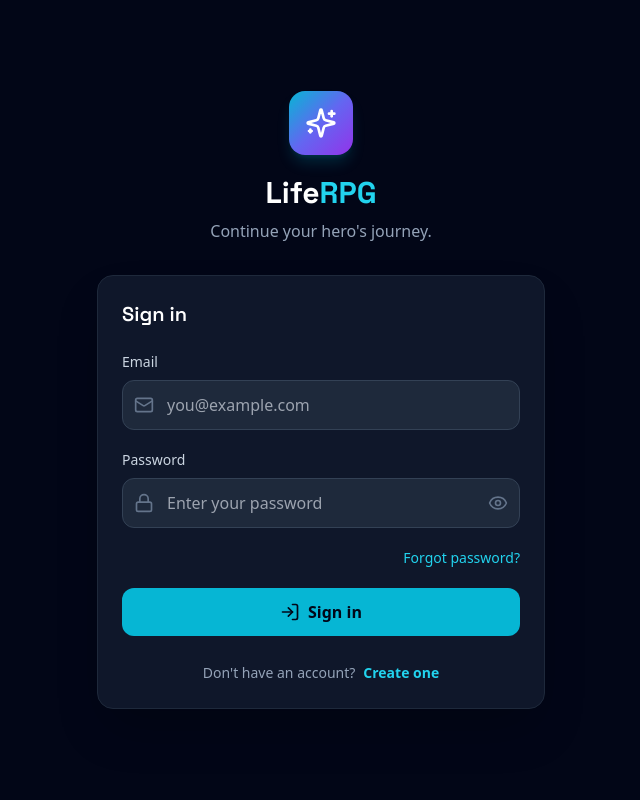
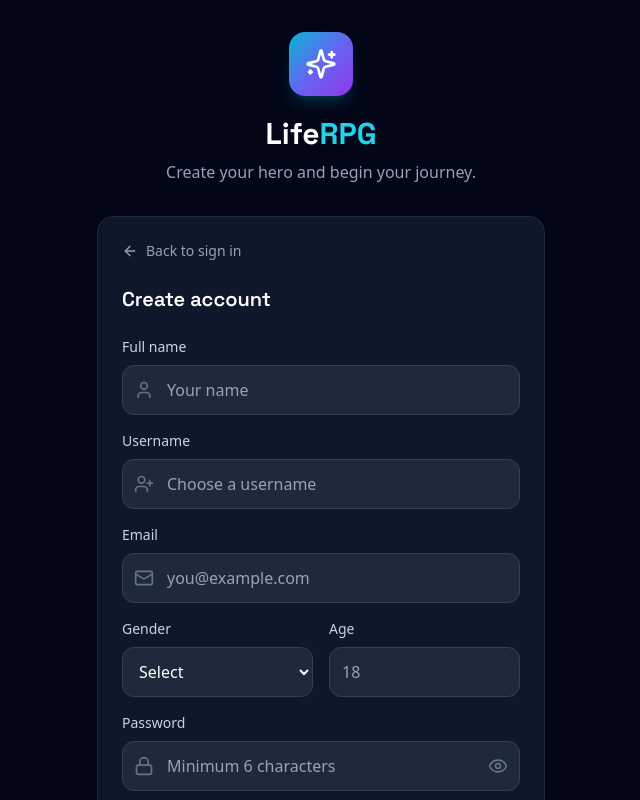
Before and after one commit to abhisek0407/LIFE_RPG, a React (Vite) app in the folder frontend/: page / in a window 1280 px wide. Both pictures are taken after typing "name@example.com", "Sample123" into the empty fields and a click on the button "Create one". Shown: the top 800 px of the page, without its empty margins (319-959 px from the left). Built offline with nearby package versions, Linux system fonts and the light colour scheme; no server answers; the HTML template or start-up script is replaced by a standard one.

Commit message:
fixing backend connection with frontend

```diff
--- a/frontend/src/components/RegisterPage.jsx
+++ b/frontend/src/components/RegisterPage.jsx
@@ -1,72 +1,99 @@
 import React, { useState } from "react";
 import {
+  User,
   Mail,
   Lock,
   Eye,
   EyeOff,
   Sparkles,
-  LogIn,
+  UserPlus,
+  ArrowLeft,
 } from "lucide-react";
 import { apiService } from "../services/apiService";
 
-export default function LoginPage({
-  onLogin,
-  onSwitchToRegister,
-  onForgotPassword,
+export default function RegisterPage({
+  onRegister,
+  onSwitchToLogin,
 }) {
+  const [name, setName] = useState("");
+  const [username, setUsername] = useState("");
   const [email, setEmail] = useState("");
+  const [gender, setGender] = useState("");
+  const [age, setAge] = useState("");
   const [password, setPassword] = useState("");
+  const [confirmPassword, setConfirmPassword] = useState("");
 
   const [showPassword, setShowPassword] = useState(false);
+  const [showConfirmPassword, setShowConfirmPassword] = useState(false);
+
   const [error, setError] = useState("");
   const [loading, setLoading] = useState(false);
 
   const handleSubmit = async (e) => {
     e.preventDefault();
-
     setError("");
 
-    if (!email.trim() || !password) {
-      setError("Email and password are required.");
+    if (
+      !name.trim() ||
+      !username.trim() ||
+      !email.trim() ||
+      !gender ||
+      !age ||
+      !password ||
+      !confirmPassword
+    ) {
+      setError("Please fill in all required fields.");
+      return;
+    }
+
+    if (Number(age) < 13 || Number(age) > 120) {
+      setError("Age must be between 13 and 120.");
+      return;
+    }
+
+    if (password.length < 6) {
+      setError("Password must be at least 6 characters.");
+      return;
+    }
+
+    if (password !== confirmPassword) {
+      setError("Passwords do not match.");
       return;
     }
 
     try {
       setLoading(true);
 
-      const result = await apiService.login(
-        email.trim(),
-        password
-      );
+      const result = await apiService.register({
+        name: name.trim(),
+        username: username.trim(),
+        email: email.trim().toLowerCase(),
+        gender,
+        age: Number(age),
+        password,
+        profilePic: null,
+      });
 
-      console.log("Login result:", result);
+      console.log("Registration result:", result);
 
-      if (!result || !result.success) {
-        setError(
-          result?.error ||
-          "Login failed. Please check your email and password."
-        );
+      if (!result?.success) {
+        setError(result?.error || "Registration failed.");
         return;
       }
 
-      onLogin(result.user);
+      onRegister(result.user);
     } catch (err) {
-      console.error("LOGIN ERROR:", err);
-
-      setError(
-        err?.message ||
-        "Unable to connect to the server."
-      );
+      console.error("REGISTRATION ERROR:", err);
+      setError(err?.message || "Unable to connect to the server.");
     } finally {
       setLoading(false);
     }
   };
 
   return (
-    <div className="min-h-screen bg-slate-950 text-white flex items-center justify-center px-4">
+    <div className="min-h-screen bg-slate-950 text-white flex items-center justify-center px-4 py-8">
       <div className="w-full max-w-md">
 
-        {/* Logo */}
         <div className="text-center mb-8">
           <div className="mx-auto w-16 h-16 rounded-2xl bg-gradient-to-br from-cyan-500 via-indigo-500 to-purple-600 flex items-center justify-center shadow-lg shadow-cyan-500/20 mb-5">
             <Sparkles className="w-8 h-8" />
@@ -77,35 +104,71 @@ export default function LoginPage({
           </h1>
 
           <p className="text-slate-400 mt-2">
-            Continue your hero's journey.
+            Create your hero and begin your journey.
           </p>
         </div>
 
-        {/* Login Card */}
         <div className="bg-slate-900 border border-slate-800 rounded-2xl p-6 shadow-2xl">
 
+          <button
+            type="button"
+            onClick={onSwitchToLogin}
+            className="flex items-center gap-2 text-slate-400 hover:text-white text-sm mb-6 transition"
+          >
+            <ArrowLeft className="w-4 h-4" />
+            Back to sign in
+          </button>
+
           <h2 className="text-xl font-semibold mb-6">
-            Sign in
+            Create account
           </h2>
 
-          {/* Error */}
           {error && (
             <div className="mb-5 px-4 py-3 rounded-xl bg-red-500/10 border border-red-500/30 text-red-300 text-sm">
               {error}
             </div>
           )}
 
-          <form onSubmit={handleSubmit} className="space-y-5">
+          <form onSubmit={handleSubmit} className="space-y-4">
 
-            {/* Email */}
+            <div>
+              <label className="block text-sm text-slate-300 mb-2">
+                Full name
+              </label>
+              <div className="relative">
+                <User className="absolute left-3 top-1/2 -translate-y-1/2 w-5 h-5 text-slate-500" />
+                <input
+                  type="text"
+                  value={name}
+                  onChange={(e) => setName(e.target.value)}
+                  placeholder="Your name"
+                  className="w-full bg-slate-800 border border-slate-700 rounded-xl py-3 pl-11 pr-4 outline-none focus:border-cyan-400 transition"
+                />
+              </div>
+            </div>
+
+            <div>
+              <label className="block text-sm text-slate-300 mb-2">
+                Username
+              </label>
+              <div className="relative">
+                <UserPlus className="absolute left-3 top-1/2 -translate-y-1/2 w-5 h-5 text-slate-500" />
+                <input
+                  type="text"
+                  value={username}
+                  onChange={(e) => setUsername(e.target.value)}
+                  placeholder="Choose a username"
+                  className="w-full bg-slate-800 border border-slate-700 rounded-xl py-3 pl-11 pr-4 outline-none focus:border-cyan-400 transition"
+                />
+              </div>
+            </div>
+
             <div>
               <label className="block text-sm text-slate-300 mb-2">
                 Email
               </label>
-
               <div className="relative">
                 <Mail className="absolute left-3 top-1/2 -translate-y-1/2 w-5 h-5 text-slate-500" />
-
                 <input
                   type="email"
                   value={email}
@@ -116,7 +179,46 @@ export default function LoginPage({
               </div>
             </div>
 
-            {/* Password */}
+            <div className="grid grid-cols-2 gap-4">
+
+              <div>
+                <label className="block text-sm text-slate-300 mb-2">
+                  Gender
+                </label>
+
+                <select
+                  value={gender}
+                  onChange={(e) => setGender(e.target.value)}
+                  className="w-full bg-slate-800 border border-slate-700 rounded-xl py-3 px-3 outline-none focus:border-cyan-400 transition"
+                >
+                  <option value="">Select</option>
+                  <option value="male">Male</option>
+                  <option value="female">Female</option>
+                  <option value="non-binary">Non-binary</option>
+                  <option value="prefer_not_to_say">
+                    Prefer not to say
+                  </option>
+                </select>
+              </div>
+
+              <div>
+                <label className="block text-sm text-slate-300 mb-2">
+                  Age
+                </label>
+
+                <input
+                  type="number"
+                  min="13"
+                  max="120"
+                  value={age}
+                  onChange={(e) => setAge(e.target.value)}
+                  placeholder="18"
+                  className="w-full bg-slate-800 border border-slate-700 rounded-xl py-3 px-3 outline-none focus:border-cyan-400 transition"
+                />
+              </div>
+
+            </div>
+
             <div>
               <label className="block text-sm text-slate-300 mb-2">
                 Password
@@ -129,7 +231,7 @@ export default function LoginPage({
                   type={showPassword ? "text" : "password"}
                   value={password}
                   onChange={(e) => setPassword(e.target.value)}
-                  placeholder="Enter your password"
+                  placeholder="Minimum 6 characters"
                   className="w-full bg-slate-800 border border-slate-700 rounded-xl py-3 pl-11 pr-12 outline-none focus:border-cyan-400 transition"
                 />
 
@@ -147,54 +249,60 @@ export default function LoginPage({
               </div>
             </div>
 
-            {/* Forgot Password */}
-            <div className="flex justify-end">
-              <button
-                type="button"
-                onClick={onForgotPassword}
-                className="text-sm text-cyan-400 hover:text-cyan-300 transition"
-              >
-                Forgot password?
-              </button>
+            <div>
+              <label className="block text-sm text-slate-300 mb-2">
+                Confirm password
+              </label>
+
+              <div className="relative">
+                <Lock className="absolute left-3 top-1/2 -translate-y-1/2 w-5 h-5 text-slate-500" />
+
+                <input
+                  type={showConfirmPassword ? "text" : "password"}
+                  value={confirmPassword}
+                  onChange={(e) => setConfirmPassword(e.target.value)}
+                  placeholder="Repeat password"
+                  className="w-full bg-slate-800 border border-slate-700 rounded-xl py-3 pl-11 pr-12 outline-none focus:border-cyan-400 transition"
+                />
+
+                <button
+                  type="button"
+                  onClick={() =>
+                    setShowConfirmPassword((v) => !v)
+                  }
+                  className="absolute right-3 top-1/2 -translate-y-1/2 text-slate-500 hover:text-slate-300"
+                >
+                  {showConfirmPassword ? (
+                    <EyeOff className="w-5 h-5" />
+                  ) : (
+                    <Eye className="w-5 h-5" />
+                  )}
+                </button>
+              </div>
             </div>
 
-            {/* Sign In */}
             <button
               type="submit"
               disabled={loading}
               className="w-full bg-cyan-500 hover:bg-cyan-400 disabled:opacity-50 disabled:cursor-not-allowed text-slate-950 font-bold py-3 rounded-xl flex items-center justify-center gap-2 transition"
             >
-              <LogIn className="w-5 h-5" />
-
-              {loading
-                ? "Signing in..."
-                : "Sign in"}
+              <UserPlus className="w-5 h-5" />
+              {loading ? "Creating account..." : "Create account"}
             </button>
 
           </form>
 
-          {/* Register */}
           <div className="mt-6 text-center">
             <span className="text-slate-400 text-sm">
-              Don't have an account?
+              Already have an account?
             </span>
 
             <button
               type="button"
-              onClick={() => {
-                console.log("Create one clicked");
-
-                if (onSwitchToRegister) {
-                  onSwitchToRegister();
-                } else {
-                  console.error(
-                    "onSwitchToRegister was not passed to LoginPage"
-                  );
-                }
-              }}
+              onClick={onSwitchToLogin}
               className="ml-2 text-cyan-400 hover:text-cyan-300 font-semibold text-sm"
             >
-              Create one
+              Sign in
             </button>
           </div>
 
```
Also changed, not shown: frontend/src/App.jsx (+3 -4 lines), frontend/src/services/apiService.js (+137 -101 lines).
